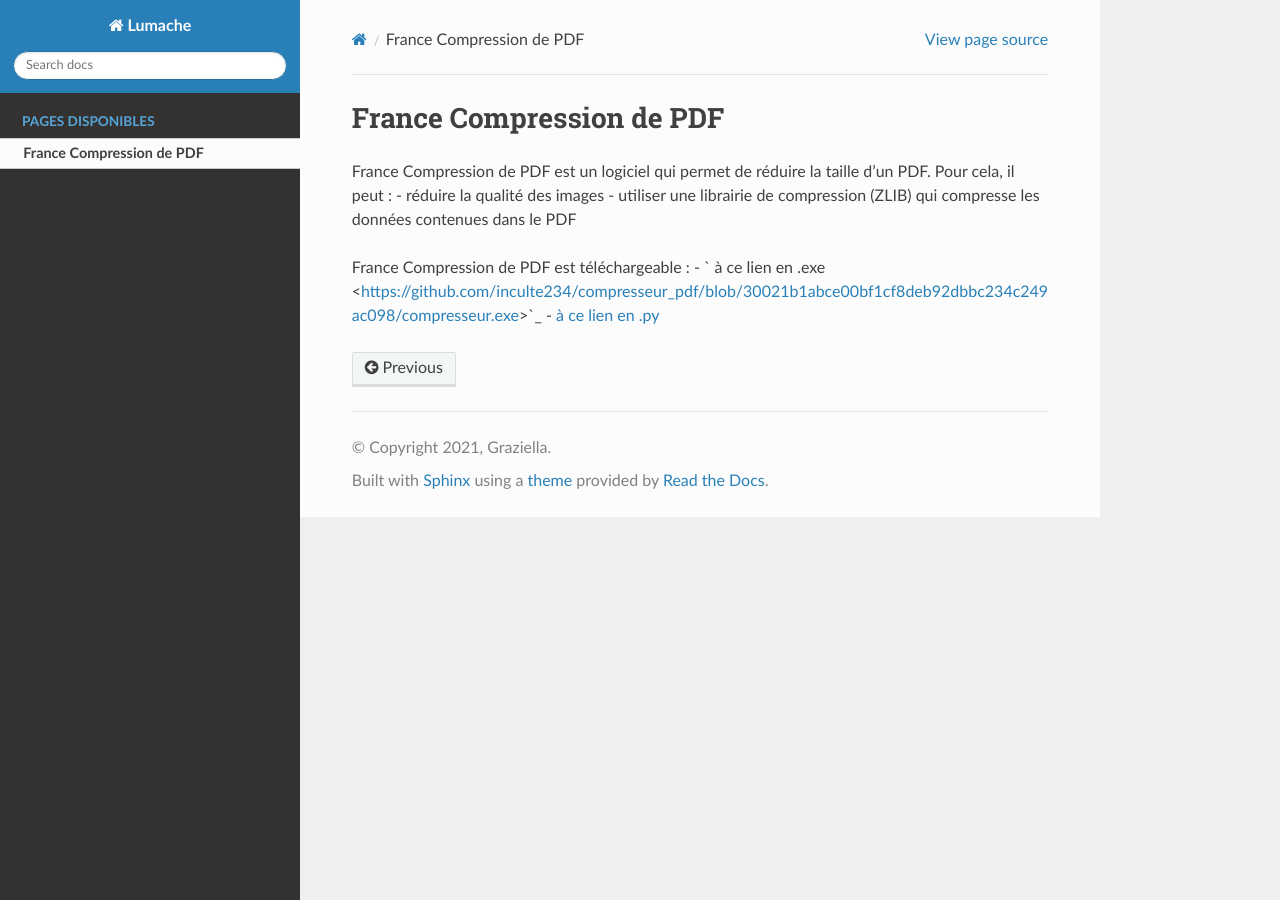
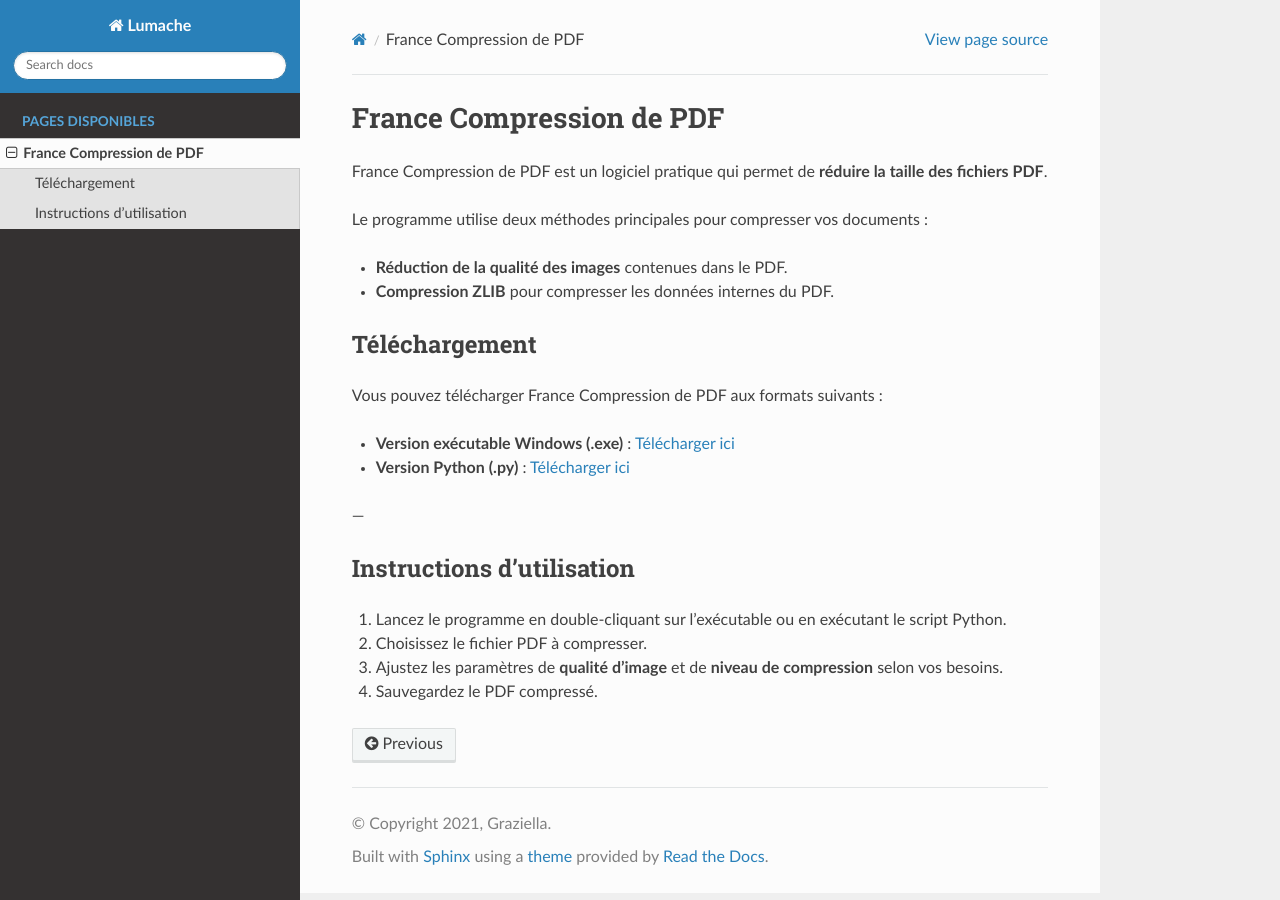
Before and after one commit to inculte234/mes_projets, a Sphinx documentation site: the page built from docs/source/Compression_pdf.rst, in a window 1280 px wide. Built offline with Sphinx 7.4.7 and the Read the Docs theme 3.1.0, drawn with Linux system fonts in a browser that asks for light colours.

Commit message:
Update Compression_pdf.rst

```diff
--- a/docs/source/Compression_pdf.rst
+++ b/docs/source/Compression_pdf.rst
@@ -1,10 +1,30 @@
 France Compression de PDF
-===================================
+=========================
 
-France Compression de PDF est un logiciel qui permet de réduire la taille d'un PDF. Pour cela, il peut :
-- réduire la qualité des images
-- utiliser une librairie de compression (ZLIB) qui compresse les données contenues dans le PDF
+France Compression de PDF est un logiciel pratique qui permet de **réduire la taille des fichiers PDF**.
 
-France Compression de PDF est téléchargeable :
-- ` à ce lien en .exe <https://github.com/inculte234/compresseur_pdf/blob/30021b1abce00bf1cf8deb92dbbc234c249ac098/compresseur.exe>`_
-- `à ce lien en .py <https://github.com/inculte234/compresseur_pdf/blob/30021b1abce00bf1cf8deb92dbbc234c249ac098/compresseur.py>`_
+Le programme utilise deux méthodes principales pour compresser vos documents :
+
+- **Réduction de la qualité des images** contenues dans le PDF.
+- **Compression ZLIB** pour compresser les données internes du PDF.
+
+Téléchargement
+--------------
+
+Vous pouvez télécharger France Compression de PDF aux formats suivants :
+
+- **Version exécutable Windows (.exe)** :
+  `Télécharger ici <https://github.com/inculte234/compresseur_pdf/blob/30021b1abce00bf1cf8deb92dbbc234c249ac098/compresseur.exe>`_
+
+- **Version Python (.py)** :
+  `Télécharger ici <https://github.com/inculte234/compresseur_pdf/blob/30021b1abce00bf1cf8deb92dbbc234c249ac098/compresseur.py>`_
+
+---
+
+Instructions d'utilisation
+--------------------------
+
+1. Lancez le programme en double-cliquant sur l’exécutable ou en exécutant le script Python.
+2. Choisissez le fichier PDF à compresser.
+3. Ajustez les paramètres de **qualité d’image** et de **niveau de compression** selon vos besoins.
+4. Sauvegardez le PDF compressé.
```
